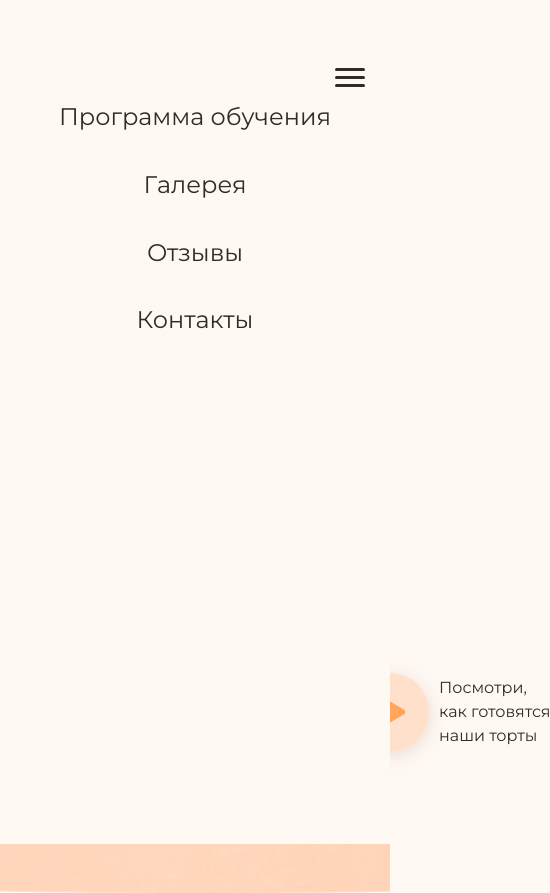
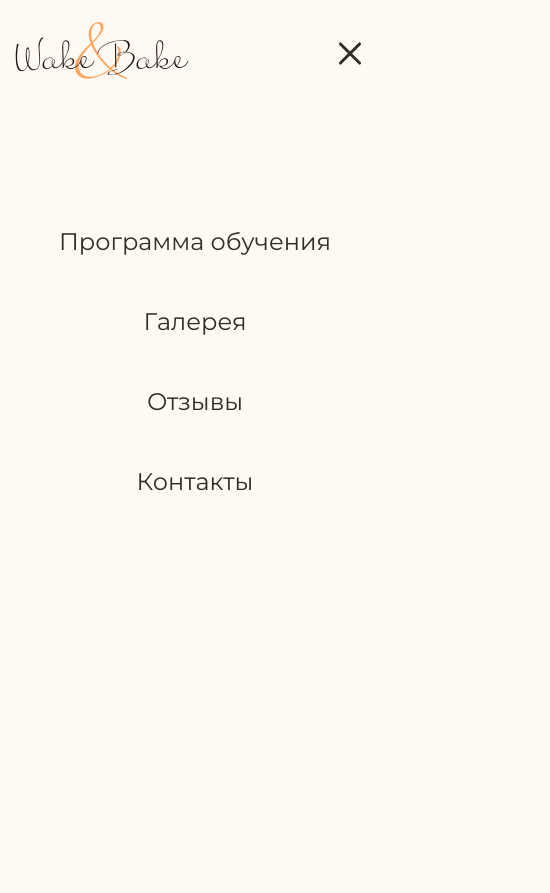
Before and after one commit to yKiRilly/home-work, a plain HTML site: page Wake & Bake/index.html in a window 390 px wide. Shown: the whole page, 550 px wide, since content can reach past the window. After the commit the page ends 844 px from the top, so only its background shows below. Drawn offline with Linux system fonts and the light colour scheme; some packages are replaced by stand-ins of ours; a script that the page names is missing.

Commit message:
Update style.css

```diff
--- a/Wake & Bake/css/style.css
+++ b/Wake & Bake/css/style.css
@@ -6,11 +6,15 @@
 }
 
 
-body {
+.body {
     font-family: "Montserrat", 'Arial', sans-serif;
     line-height: 1.5;
     background: var(--general-bg);
     color: var(--general-text);
+}
+
+.body--opened-menu {
+    overflow: hidden;
 }
 
 .wrapper {
@@ -19,6 +23,10 @@ body {
     overflow: hidden;
     display: flex;
     flex-direction: column;
+}
+
+.main {
+    flex-grow: 1;
 }
 
 .container {
@@ -66,6 +74,11 @@ body {
 
 .header__logo {
     max-width: 174px;
+    z-index: 11;
+}
+
+.header__logo img {
+    width: 100%;
 }
 
 .nav__list {
@@ -116,10 +129,10 @@ body {
     height: 3px;
     border-radius: 100px;
     background: var(--general-text);
+    transition: all .4s;
 }
 
 .burger-icon span {
-
     position: relative;
 }
 
@@ -135,6 +148,20 @@ body {
 
 .burger-icon span::after {
     bottom: -8px;
+}
+
+.body--opened-menu .burger-icon span {
+    background: transparent;
+}
+
+.body--opened-menu .burger-icon span::before{
+    top: 0px;
+    transform: rotate(45deg);
+}
+
+.body--opened-menu .burger-icon span::after {
+    bottom: 0px;
+    transform: rotate(-45deg);
 }
 
 /*-----------------------------------------------------------*/
@@ -193,16 +220,20 @@ body {
 .hero__text {
     max-width: 358px;
     margin-bottom: 40px;
-    line-height: 1.5;
 }
 
 .hero__button {
     max-width: 358px;
+    width: 100%;
 }
 
 .hero__img {
     margin-right: 247px;
     position: relative;
+}
+
+.hero__img>img {
+    width: 100%;
 }
 
 .hero__img-control {
@@ -214,6 +245,11 @@ body {
     align-items: center;
     gap: 10px;
     max-width: 200px;
+    text-align: left;
+}
+
+.hero__img-control--mobile {
+    display: none;
 }
 
 .hero__img-button {
@@ -251,18 +287,31 @@ body {
 
 /*-----------------------------------------------------------*/
 
+@media (max-width: 1200px) {
+    .hero__imgl {
+        margin: 0;
+        max-width: 377px;
+    }
+    .hero__img-control {
+        position: static;
+        max-width: none;
+        margin-top: 30px;
+    }
+}
+
 @media (max-width: 900px) {
     .nav{
         position: fixed;
         inset: 0;
         z-index: 10;
         background: var(--general-bg);
-        padding: 100px 15px 30px;
+        padding: 26vh 15px 30px;
         font-size: 24px;
 
         transform: translateY(-50%);
         opacity: 0;
         visibility: hidden;
+        transition: all .4s;
     }
     .nav__list{
         flex-direction: column;
@@ -277,3 +326,31 @@ body {
         display: flex;
     }
 }
+
+@media (max-width: 800px) {
+    .hero__content {
+        max-width: none;
+        display: flex;
+        flex-direction: column;
+        align-items: center;
+        text-align: center;
+        width: 100%;
+    }
+
+    .hero__img {
+        display: none;
+    }
+    .hero__img-control--mobile {
+        display: flex;
+        margin: 0 0 30px;
+    }
+}
+
+@media (max-width: 600px) {
+    .hero {
+        padding-bottom: 80px;
+    }
+    .hero__title {
+        font-size: 12vw;
+    }
+}
```
